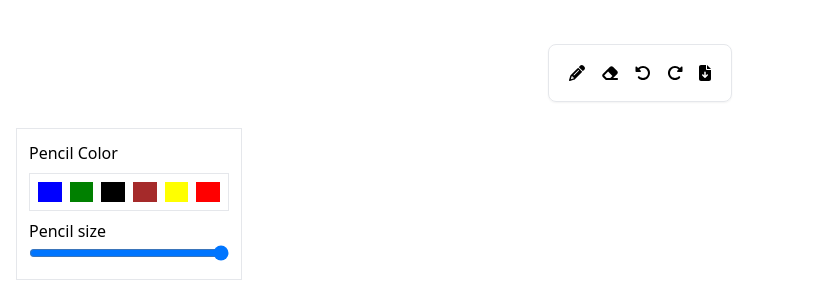
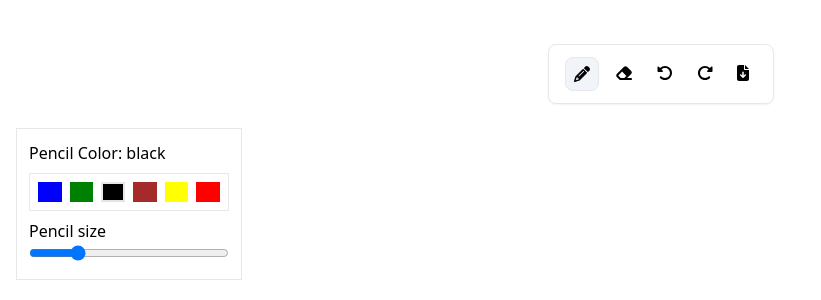
Before and after one commit to HrithikRaj1999/just-draw, a Next.js app: page / in a window 1280 px wide. Shown: the top 300 px of the page, without its empty margins (0-821 px from the left). Built offline with nearby package versions, Linux system fonts and the light colour scheme.

Commit message:
buggy canvas code

```diff
--- a/src/Context/ToolKitContext.tsx
+++ b/src/Context/ToolKitContext.tsx
@@ -13,17 +13,35 @@ export type MenuType = {
   icon: IconDefinition;
   type: string;
 };
-
+interface pencilPropertiesType {
+  pencilSize: number;
+  pencilColor: string;
+}
+interface EraserPropertiesType {
+  eraserSize: number;
+}
 interface ToolKitContextType {
   menuItemClicked: MenuType;
+  actionMenuItem: MenuType | null;
+  pencilProperties: pencilPropertiesType;
+  setPencilProperties: React.Dispatch<
+    React.SetStateAction<pencilPropertiesType>
+  >;
+  eraserPropertise: EraserPropertiesType;
+  setEraserPropertise: React.Dispatch<
+    React.SetStateAction<EraserPropertiesType>
+  >;
   setMenuItemClicked: React.Dispatch<React.SetStateAction<MenuType>>;
-  actionMenuItem: MenuType | null;
   setActionMenuItem: React.Dispatch<React.SetStateAction<MenuType | null>>;
 }
 const ToolKitContext = createContext({} as ToolKitContextType);
 export const ToolKitContextProvider = ({ children }: ToolKitContextProps) => {
   const [menuItemClicked, setMenuItemClicked] = useState(MENU_ITEMS[0]);
   const [actionMenuItem, setActionMenuItem] = useState<MenuType | null>(null);
+  const [pencilProperties, setPencilProperties] =
+    useState<pencilPropertiesType>({ pencilSize: 3, pencilColor: "black" });
+  const [eraserPropertise, setEraserPropertise] =
+    useState<EraserPropertiesType>({ eraserSize: 3 });
   return (
     <ToolKitContext.Provider
       value={{
@@ -31,6 +49,10 @@ export const ToolKitContextProvider = ({ children }: ToolKitContextProps) => {
         setMenuItemClicked,
         actionMenuItem,
         setActionMenuItem,
+        pencilProperties,
+        setPencilProperties,
+        eraserPropertise,
+        setEraserPropertise,
       }}
     >
       {children}
--- a/src/components/Board/Board.tsx
+++ b/src/components/Board/Board.tsx
@@ -1,16 +1,56 @@
+import { useToolKitContext } from "@/Context/ToolKitContext";
+import { MENU_ITEM_TYPE } from "@/constants";
+import { faSleigh } from "@fortawesome/free-solid-svg-icons";
 import React, { useRef, useEffect } from "react";
 
 const Board = () => {
   const canvasRef = useRef<HTMLCanvasElement>(null);
+  const shouldDrawRef = useRef(false);
+  const { menuItemClicked, pencilProperties } = useToolKitContext();
+  const handleMouseDown = (
+    e: MouseEvent,
+    context: CanvasRenderingContext2D | null
+  ) => {
+    shouldDrawRef.current = true;
+    context?.moveTo(e.clientX, e.clientY);
+  };
+  const handleMouseMove = (
+    e: MouseEvent,
+    context: CanvasRenderingContext2D | null
+  ) => {
+    if (!shouldDrawRef.current) return;
+    context?.lineTo(e.clientX, e.clientY);
+    context?.stroke();
+  };
+  const handleMouseUp = (
+    e: MouseEvent,
+    context: CanvasRenderingContext2D | null
+  ) => {
+    shouldDrawRef.current = false;
+  };
   useEffect(() => {
     if (!canvasRef.current) return;
     const canvas = canvasRef.current;
-
-    const context = canvas.getContext("2d");
-    //when mounting
+    const context = canvas.getContext("2d")!;
+    context.strokeStyle = pencilProperties.pencilColor;
+    context.lineWidth = pencilProperties.pencilSize;
+    console.log(pencilProperties.pencilColor, pencilProperties.pencilSize,context.strokeStyle,context.lineWidth)
     canvas.width = window.innerWidth;
     canvas.height = window.innerWidth;
-  }, []);
+
+    canvas.addEventListener("mousedown", (e) => handleMouseDown(e, context));
+    canvas.addEventListener("mousemove", (e) => handleMouseMove(e, context));
+    canvas.addEventListener("mouseup", (e) => handleMouseUp(e, context));
+    return () => {
+      canvas.removeEventListener("mousedown", (e) =>
+        handleMouseDown(e, context)
+      );
+      canvas.removeEventListener("mousemove", (e) =>
+        handleMouseMove(e, context)
+      );
+      canvas.removeEventListener("mouseup", (e) => handleMouseUp(e, context));
+    };
+  }, [canvasRef, pencilProperties.pencilColor, pencilProperties.pencilSize]);
   return <canvas ref={canvasRef}></canvas>;
 };
 
--- a/src/components/Menu/Menu.tsx
+++ b/src/components/Menu/Menu.tsx
@@ -1,9 +1,9 @@
 import { MenuType, useToolKitContext } from "@/Context/ToolKitContext";
 import { MENU_ITEMS } from "@/constants";
 import { FontAwesomeIcon } from "@fortawesome/react-fontawesome";
-
+import cx from "classnames";
 const Menu = () => {
-  const { setActionMenuItem, setMenuItemClicked } = useToolKitContext();
+  const { menuItemClicked,setActionMenuItem, setMenuItemClicked } = useToolKitContext();
   const handleMenuItemClicked = (item: MenuType) => {
     if (item.type === "item") setMenuItemClicked(item);
     else setActionMenuItem(item);
@@ -15,7 +15,7 @@ const Menu = () => {
           <FontAwesomeIcon
             key={index}
             icon={item.icon}
-            className="icon"
+            className={cx("icon",menuItemClicked.label===item.label?'border bg-slate-100':'')}
             onClick={() => handleMenuItemClicked(item)}
           />
         ))}
--- a/src/components/ToolBox/Colors.tsx
+++ b/src/components/ToolBox/Colors.tsx
@@ -1,13 +1,28 @@
+import { useToolKitContext } from "@/Context/ToolKitContext";
 import React from "react";
+import cx from "classnames";
 interface ColorsPropsType {
   color: string;
 }
 
-
 const Colors = (props: ColorsPropsType) => {
+  const { pencilProperties, setPencilProperties } = useToolKitContext();
   const { color } = props;
   return (
-    <div className={'color'}  style={{backgroundColor:color}} >{}</div>
+    <div
+      className={cx(
+        "color",
+        pencilProperties.pencilColor === color ? "border-2 border-b-zinc-200 shadow-2xl" : null
+      )}
+      style={{ backgroundColor: color }}
+      onClick={() =>
+        setPencilProperties((prev) => {
+          return { ...prev, pencilColor: color };
+        })
+      }
+    >
+      {}
+    </div>
   );
 };
 
--- a/src/components/ToolBox/ToolBox.tsx
+++ b/src/components/ToolBox/ToolBox.tsx
@@ -1,17 +1,43 @@
-import { COLOR_LIST, MENU_ITEM_TYPE } from "@/constants";
+import { COLOR_LIST, MENU_ITEMS, MENU_ITEM_TYPE } from "@/constants";
 import React from "react";
 import Colors from "./Colors";
 import { useToolKitContext } from "@/Context/ToolKitContext";
 
 const ToolBox = () => {
-  const { menuItemClicked, actionMenuItem } = useToolKitContext();
-  const handleBrushSize = () => {};
+  const {
+    menuItemClicked,
+    actionMenuItem,
+    eraserPropertise,
+    pencilProperties,
+    setPencilProperties,
+    setEraserPropertise,
+  } = useToolKitContext();
+  const handleSize = (e: React.ChangeEvent<HTMLInputElement>) => {
+    if (menuItemClicked.label === MENU_ITEM_TYPE.PENCIL) {
+      setPencilProperties((prev) => {
+        return {
+          ...prev,
+          pencilSize: parseInt(e.target.value),
+        };
+      });
+    }
+    if (menuItemClicked.label === MENU_ITEM_TYPE.ERASER) {
+      setEraserPropertise((prev) => {
+        return {
+          ...prev,
+          eraserSize: parseInt(e.target.value),
+        };
+      });
+    }
+  };
 
   return (
     <div className="tool-container">
       {menuItemClicked?.label === MENU_ITEM_TYPE.PENCIL ? (
         <div className="stroke-color-selector">
-          <h4 className="stroke-color">{menuItemClicked.name} Color</h4>
+          <h4 className="stroke-color">
+            {menuItemClicked.name} Color: {pencilProperties.pencilColor}{" "}
+          </h4>
           <div className="color-box">
             {COLOR_LIST.map((color: string, i: number) => (
               <Colors key={i} color={color} />
@@ -20,16 +46,19 @@ const ToolBox = () => {
         </div>
       ) : null}
       <div className="range-container">
-        <h4>
-          {menuItemClicked.name} size
-        </h4>
+        <h4>{menuItemClicked.name} size</h4>
         <input
           className="size-range"
           type="range"
+          value={
+            menuItemClicked?.label === MENU_ITEM_TYPE.PENCIL
+              ? pencilProperties.pencilSize
+              : eraserPropertise.eraserSize
+          }
           min={1}
           max={10}
           step={1}
-          onChange={handleBrushSize}
+          onChange={handleSize}
         />
       </div>
     </div>
--- a/src/styles/globals.css
+++ b/src/styles/globals.css
@@ -9,7 +9,7 @@
   @apply  relative flex justify-between   p-3 rounded-lg shadow-sm border
 }
 .icon {
-  @apply cursor-pointer hover:shadow-sm  rounded-lg hover:bg-slate-200 p-2;
+  @apply cursor-pointer hover:shadow-sm  rounded-lg hover:bg-slate-200 gap-2 mx-1 p-2;
 }
 
 .color-box{
```
